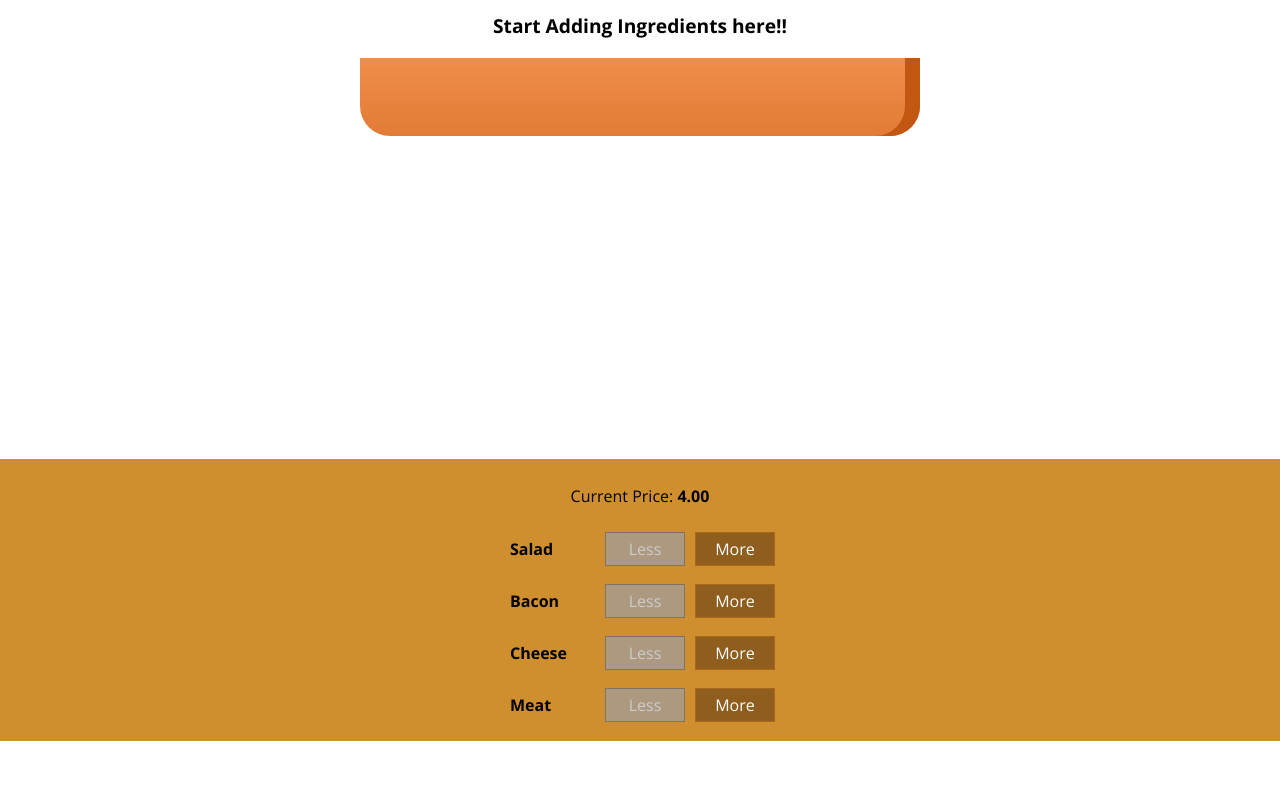
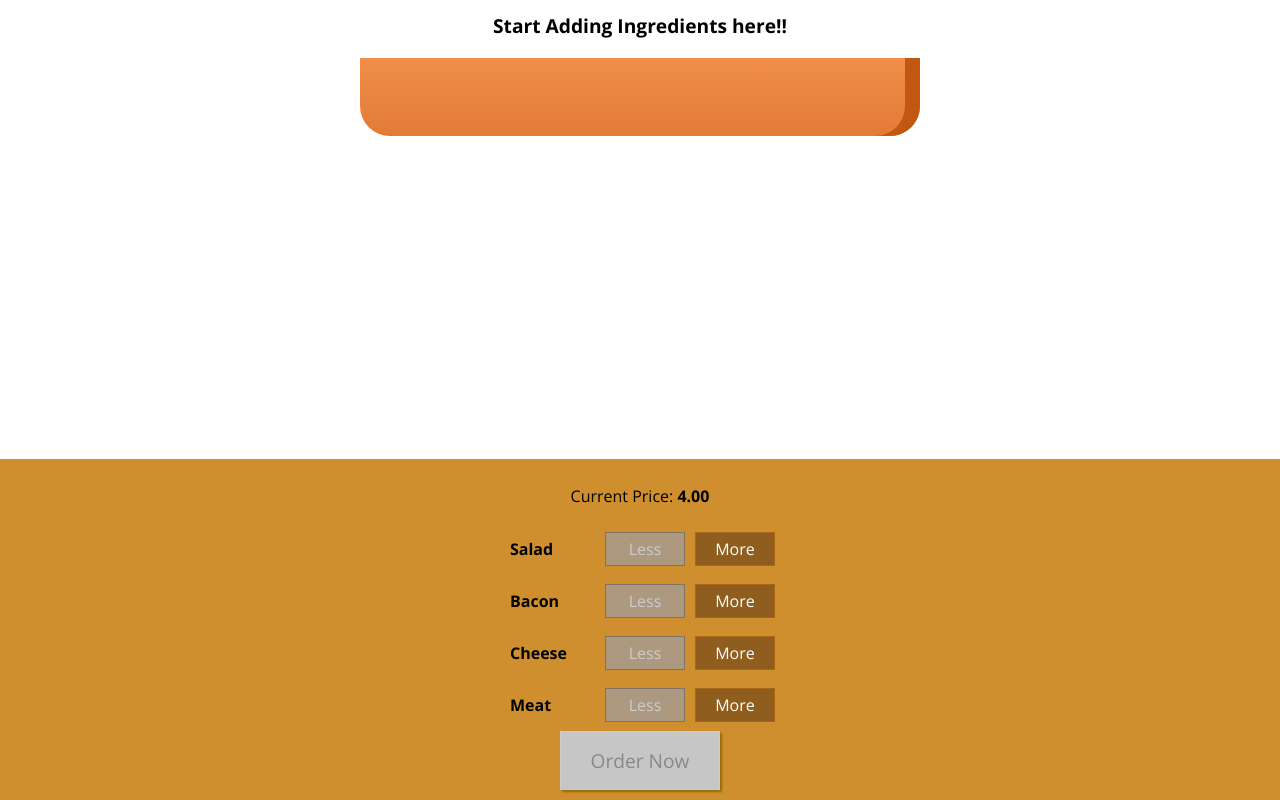
Before and after one commit to sgrG24/burger-builder, a React (Create React App) app: page / in a window 1280 px wide. Shown: the part 179-979 px from the top of the page. Before the commit the page ends 920 px from the top, so only its background shows below. Built offline with nearby package versions, Linux system fonts and the light colour scheme.

Commit message:
Adding Order Now button and style

```diff
--- a/src/components/Burger/BuildControls/BuildControls.js
+++ b/src/components/Burger/BuildControls/BuildControls.js
@@ -26,6 +26,7 @@
                     />
                 })
             }
+            <button className={classes.OrderButton} disabled={!props.purchasable}>Order Now</button>
         </div>
     );
 }
--- a/src/components/Burger/BuildControls/BuildControls.module.css
+++ b/src/components/Burger/BuildControls/BuildControls.module.css
@@ -8,3 +8,44 @@
     margin: auto;
     padding: 10px 0;
 }
+
+.OrderButton {
+    background-color: #DAD735;
+    outline: none;
+    cursor: pointer;
+    border: 1px solid #966909;
+    color: #966909;
+    font-family: inherit;
+    font-size: 1.2em;
+    padding: 15px 30px;
+    box-shadow: 2px 2px 2px #966909;
+}
+
+.OrderButton:hover, .OrderButton:active {
+    background-color: #A0DB41;
+    border: 1px solid #966909;
+    color: #966909;
+}
+
+.OrderButton:disabled {
+    background-color: #C7C6C6;
+    cursor: not-allowed;
+    border: 1px solid #ccc;
+    color: #888888;
+}
+
+.OrderButton:not(:disabled) {
+    animation: enable 0.3s linear;
+}
+
+@keyframes enable {
+    0% {
+        transform: scale(1);
+    }
+    60% {
+        transform: scale(1.1);
+    }
+    100% {
+        transform: scale(1);
+    }
+}
--- a/src/containers/BurgerBuilder/BurgerBuilder.js
+++ b/src/containers/BurgerBuilder/BurgerBuilder.js
@@ -20,7 +20,15 @@
             meat: 0,
             cheese: 0
         },
-        totalPrice: 4
+        totalPrice: 4,
+        purchasable: false
+    }
+
+    updatePurchasable = (ingredients) => {
+        const sum = Object.keys(ingredients)
+            .map(igKey => ingredients[igKey])
+            .reduce((sum, el) => sum + el, 0)
+        this.setState({purchasable: sum > 0});
     }
 
     addIngredientHandler = (type) => {
@@ -34,6 +42,7 @@
         const oldTotalPrice = this.state.totalPrice;
         const newTotalPrice = oldTotalPrice + priceAddition;
         this.setState({ingredients: updatedIngredients, totalPrice: newTotalPrice})
+        this.updatePurchasable(updatedIngredients);
     }
 
     removeIngredientHandler = (type) => {
@@ -47,6 +56,7 @@
         const oldTotalPrice = this.state.totalPrice;
         const newTotalPrice = oldTotalPrice - priceDeduction;
         this.setState({ingredients: updatedIngredients, totalPrice: newTotalPrice})
+        this.updatePurchasable(updatedIngredients);
     }
 
 
@@ -62,7 +72,8 @@
                     ingredientAdded={this.addIngredientHandler}
                     ingredientRemoved={this.removeIngredientHandler}
                     disabled={disabledInfo}
-                    price={this.state.totalPrice}/>
+                    price={this.state.totalPrice}
+                    purchasable={this.state.purchasable}/>
             </Aux>
         );
     }
```
